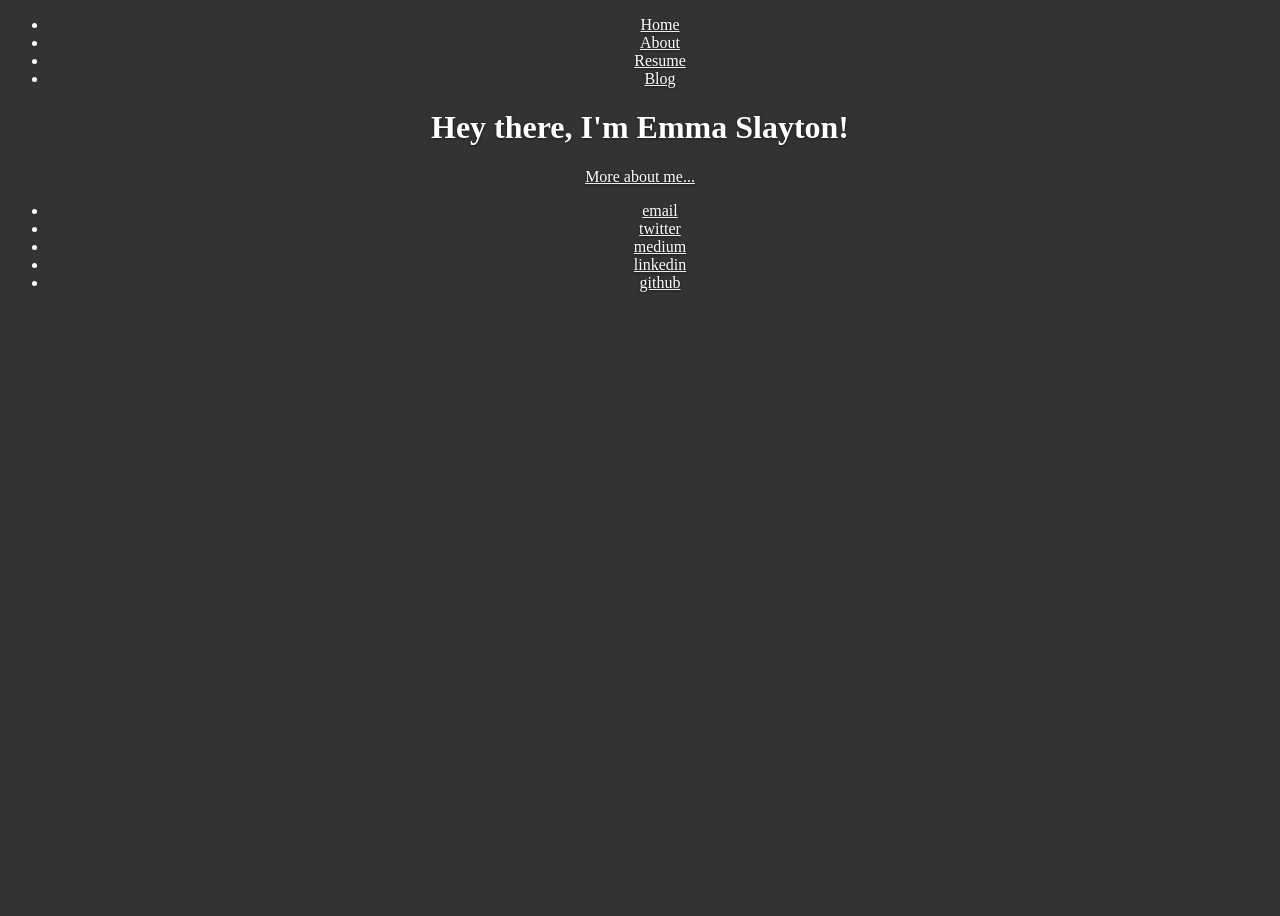
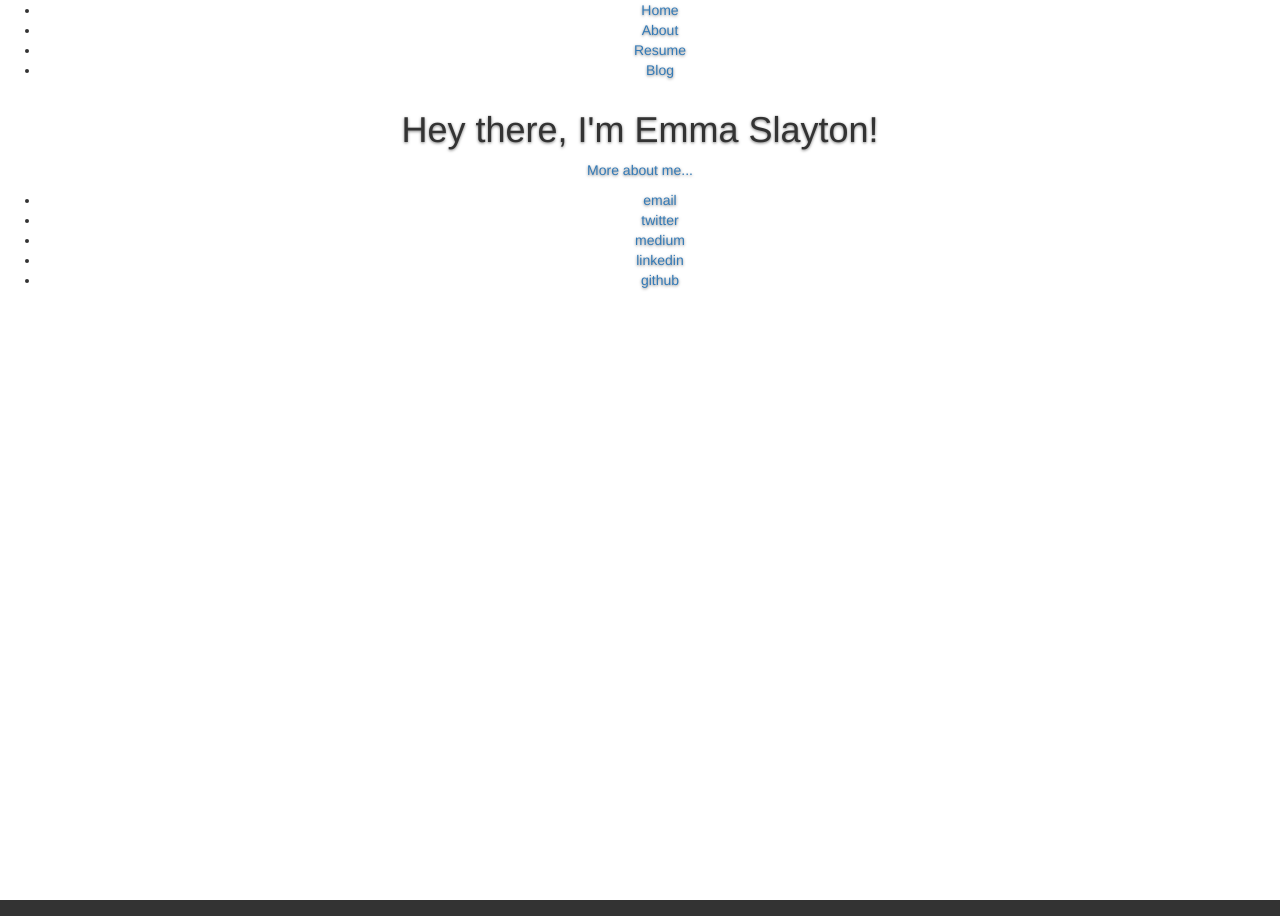
Before and after one commit to emmaslayton/emmaslayton.github.io, a Jekyll site: the page built from index.html, in a window 1280 px wide. Built offline with Jekyll 4.4.1, drawn with Linux system fonts in a browser that asks for light colours; nearby versions of some CDN libraries.

Commit message:
Update default.html

```diff
--- a/_layouts/default.html
+++ b/_layouts/default.html
@@ -47,9 +47,11 @@
 
    				   <!-- Add your own fonts here from Google Fonts: http://www.google.com/fonts -->
     				  <link href='http://fonts.googleapis.com/css?family=Open+Sans' rel='stylesheet' type='text/css'>
+				  <link href="https://fonts.googleapis.com/css?family=Merriweather" rel="stylesheet">
 
 			<!-- link to main stylesheet --->
 			<link rel="stylesheet" type="text/css" href="/css/main.css">
+			<link rel="stylesheet" href="https://maxcdn.bootstrapcdn.com/bootstrap/3.3.2/css/bootstrap.min.css">
 			<!-- Include any CSS files here -->
 
 					<!-- Google Analytics Code, add your snippets below.  Sign up / get your snippet at http://www.google.com/analytics/ -->
```
